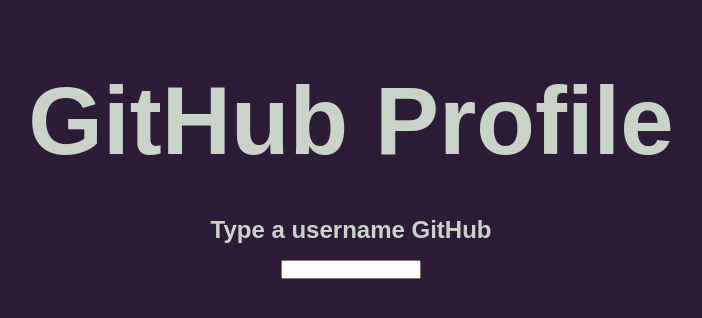
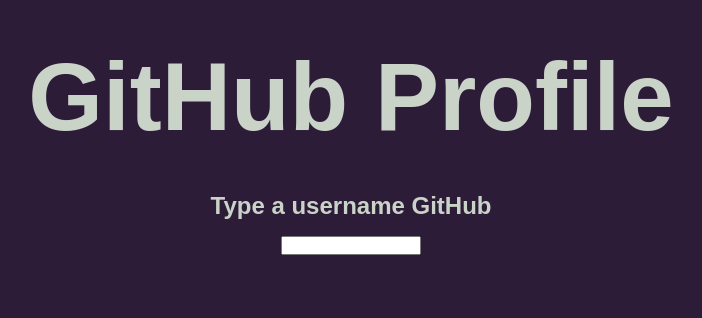
Before and after one commit to susyhaga/gitHubProfile_react, a React (Vite) app: page / in a window 1280 px wide. Shown: the part 224-542 px from the top of the page, without its empty margins (289-991 px from the left). Built offline with nearby package versions, Linux system fonts and the light colour scheme.

Commit message:
Update global.css

```diff
--- a/src/global.css
+++ b/src/global.css
@@ -29,7 +29,7 @@
     height: 100vh;
     width: 100vw;
     background-color: var(--primaryColor);
-    padding-bottom: 3rem;
+    padding-bottom: 6rem;
 }
 
 
```
